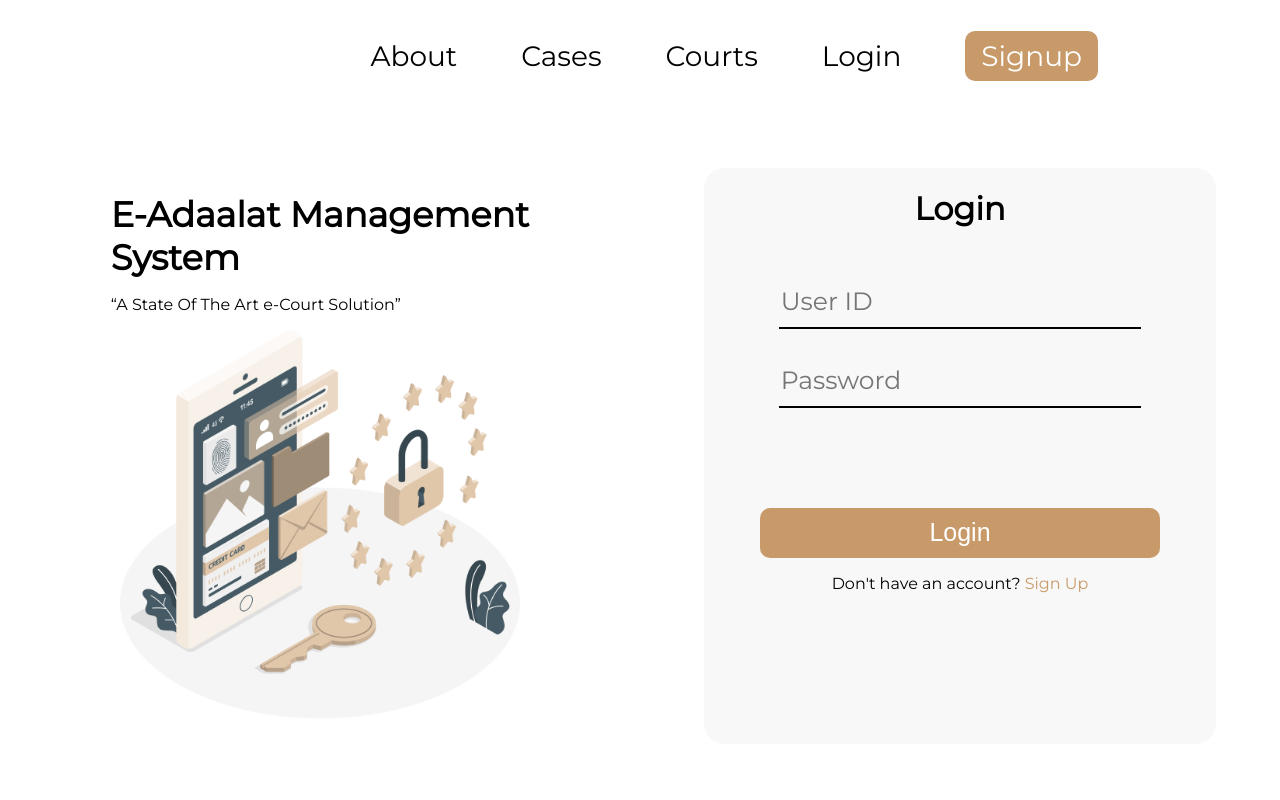
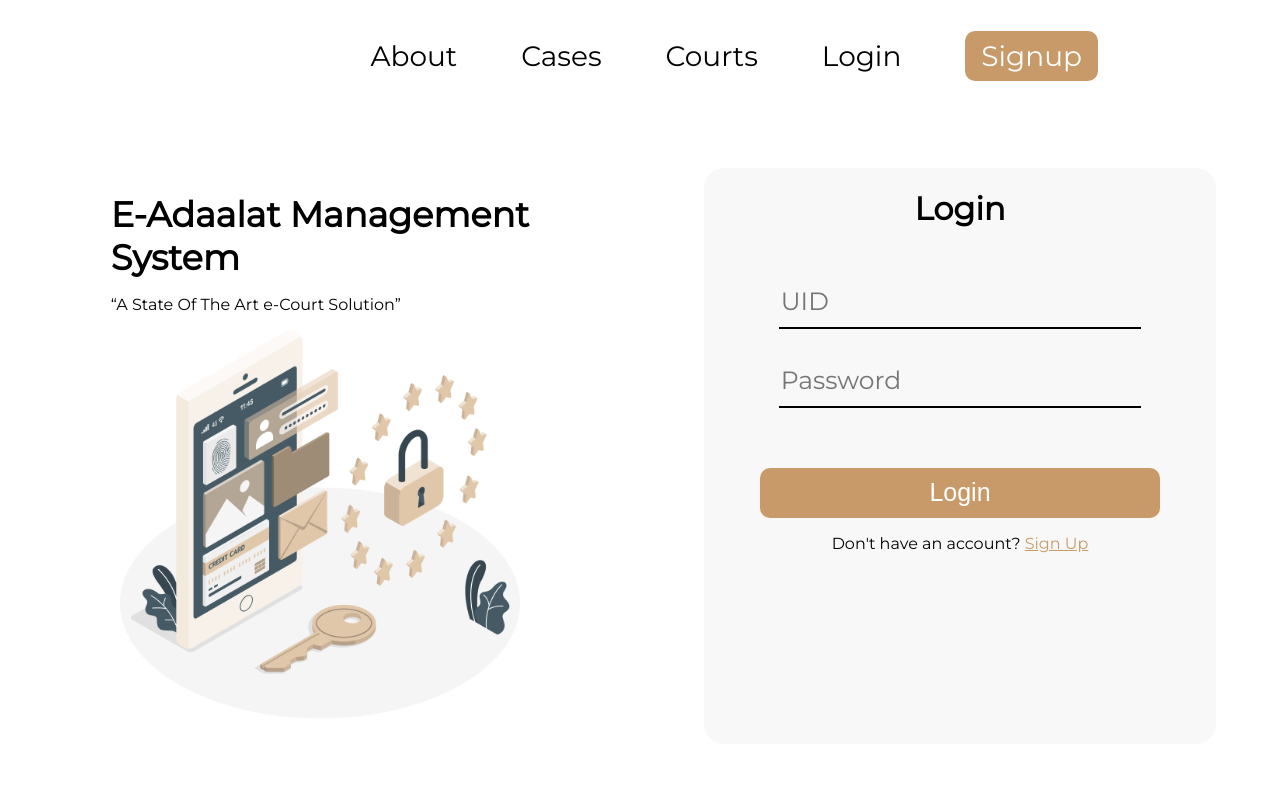
Before and after one commit to shivamdargan/e-court-management-system, a React (Create React App) app in the folder client/: page /login in a window 1280 px wide. Shown: the top 800 px of the page. Built offline with nearby package versions, Linux system fonts and the light colour scheme.

Commit message:
Login Dynamic

```diff
--- a/client/package.json
+++ b/client/package.json
@@ -10,6 +10,7 @@
     "react-dom": "^17.0.2",
     "react-router-dom": "^5.2.0",
     "react-scripts": "5.0.0",
+    "sweetalert": "^2.1.2",
     "web-vitals": "^2.1.4"
   },
   "scripts": {
--- a/client/src/components/Login/Login.js
+++ b/client/src/components/Login/Login.js
@@ -1,10 +1,82 @@
 import React from 'react'
 import '../../assets/css/login.css';
 import loginimg from '../../assets/media/login.png';
+import { useState } from 'react';
+import swal from 'sweetalert';
+import { Redirect } from 'react-router'
+import URL from '../../URL';
+const Login = () => {
 
-const Login = () => {
+    const[redirect,setRedirect] = useState(null)
+    const [userEnteredData, setuserEnteredData] = useState({
+        uid: "",
+        password: ""
+      })
+
+      const handleInput = (event) =>
+      {
+          const name = event.target.name;
+          const value = event.target.value;
+
+          setuserEnteredData({...userEnteredData, [name]:value })
+
+      }
+
+
+      const submitHandler = (event) =>
+      {
+          event.preventDefault()
+          const requestOptions = {
+              method: 'POST',
+              headers: { 'Content-Type': 'application/json' },
+              body:JSON.stringify(userEnteredData),
+              credentials: "include"
+              };
+              fetch(`${URL}/login/localUser`, requestOptions )
+              .then(async response => {
+                if(response.status === 400)
+                {
+                    swal({
+                        title: "Failed!",
+                        text: "Invalid Credentials, Please Try Again !",
+                        icon: "error",
+                      });
+                      return;
+                }
+                  response.json().then(data =>  {
+
+                      if(response.ok){
+
+                          swal({
+                            title: "Success!",
+                            text: "User Signed In Successfully",
+                            icon: "success",
+                          });
+                          setRedirect(<Redirect to="/dashboard"/>)
+
+                       }
+                      else{
+                        swal({
+                          title: "Failed!",
+                          text: "Invalid Credentials, Please Try Again !",
+                          icon: "error",
+                        });
+                          //throw response.json();
+                      }
+                    });
+
+                })
+                .catch(async (error) => {
+                  const errorMessage = await error;
+                  console.log(errorMessage)
+
+                })
+      }
+
+
   return (
     <div className='login'>
+        {redirect}
         <div className='login-left'>
             <div className='login-head'>
                 <h1>E-Adaalat Management</h1>
@@ -17,14 +89,15 @@ const Login = () => {
             <div className='login-box'>
                 <div className='login-content'>
                     <h1>Login</h1>
-                    <div className='form'>
-                        <input className='forminput' type="text" name="userid" placeholder='User ID'></input>
-                        <input className='forminput' type="password" name="password" placeholder='Password'></input>
-                    </div>
-                    <button className='loginbtn'>
-                        Login
-                    </button>
-                    <p>Don't have an account? <a className='signup-a'>Sign Up</a></p>
+                    <form className='form' id="loginForm">
+                        <input className='forminput' type="text" name="uid" placeholder='UID'  value = {userEnteredData.uid} onChange={handleInput}></input>
+                        <input className='forminput' type="password" name="password" placeholder='Password'  value = {userEnteredData.password} onChange={handleInput}></input>
+                        <a onClick={submitHandler}>
+                        <input className="signupbtn" form = "loginForm" type="submit" value="Login" />
+                        </a>
+                    </form>
+
+                    <p>Don't have an account? <a className='signup-a' href='/signUp'>Sign Up</a></p>
                 </div>
             </div>
         </div>
--- a/client/src/components/Signup/SignupLawyer.js
+++ b/client/src/components/Signup/SignupLawyer.js
@@ -1,10 +1,76 @@
 import React from 'react'
 import '../../assets/css/signup.css';
+import { useState } from 'react';
+import swal from 'sweetalert';
+import { Redirect } from 'react-router'
 import signupimg from '../../assets/media/signup.png';
 
 const SignupLawyer = () => {
+
+    const [redirect,setRedirect] = useState(null);
+    const [userEnteredData, setuserEnteredData] = useState({
+        name: "",
+        email: "",
+        uid: "",
+        password: "",
+        location:"",
+        type:"lawyer"
+    })
+
+    const handleInput = (event) =>
+    {
+        const name = event.target.name;
+        const value = event.target.value;
+
+        setuserEnteredData({...userEnteredData, [name]:value })
+
+    }
+
+    const submitHandler = (event) =>
+    {
+        event.preventDefault()
+        const requestOptions = {
+            method: 'POST',
+            headers: { 'Content-Type': 'application/json' },
+            body:JSON.stringify(userEnteredData),
+            credentials: "include"
+            };
+            fetch(`http://localhost:5000/register`, requestOptions )
+            .then(async response => {
+                response.json().then(data =>  {
+
+                    if(response.ok){
+
+                        swal({
+                          title: "Success!",
+                          text: "User Created Successfully",
+                          icon: "success",
+                        });
+                        setRedirect(<Redirect to="/login"/>)
+
+                     }
+                    else{
+                      swal({
+                        title: "Failed!",
+                        text: data._message === undefined ? "Already registered With Email Address":data._message,
+                        icon: "error",
+                      });
+                        //throw response.json();
+                    }
+                  });
+
+              })
+              .catch(async (error) => {
+                const errorMessage = await error;
+                console.log(errorMessage)
+
+              })
+    }
+
+
   return (
     <div className='signup'>
+        {redirect}
         <div className='signup-left'>
             <div className='signup-head'>
                 <h1>E-Adaalat Management</h1>
@@ -20,16 +86,18 @@ const SignupLawyer = () => {
                         <a href='./signup'>Signup as Judge</a>
                         <a href='/signuplawyer' style={{color:"#C89A69", textDecoration: "underline"}}>Signup as Lawyer</a>
                     </div>
-                    <div className='form'>
-                        <input className='forminput' type="text" name="name" placeholder='Name'></input>
-                        <input className='forminput' type="text" name="email" placeholder='Email'></input>
-                        <input className='forminput' type="password" name="password" placeholder='Password'></input>
-                        <input className='forminput' type="text" name="Uid" placeholder='UID'></input>
-                    </div>
-                    <button className='signupbtn'>
-                        Login
-                    </button>
-                    <p>Already have an account? <a className='signup-a'>Login</a></p>
+                    <form className='form' id="lawyerForm">
+                        <input className='forminput' type="text" name="name" placeholder='Name' value = {userEnteredData.name} onChange = {handleInput}></input>
+                        <input className='forminput' type="text" name="email" placeholder='Email' value = {userEnteredData.email} onChange = {handleInput}></input>
+                        <input className='forminput' type="password" name="password" placeholder='Password' value = {userEnteredData.password} onChange = {handleInput}></input>
+                        <input className='forminput' type="text" name="uid" placeholder='UID' value = {userEnteredData.uid} onChange = {handleInput}></input>
+                        <input className='forminput' type="text" name="location" placeholder='Location Based' value = {userEnteredData.location} onChange = {handleInput}></input>
+                        <a onClick={submitHandler}>
+                        <input className="signupbtn" form = "lawyerForm" type="submit" value="Sign Up" />
+                        </a>
+                    </form>
+
+                    <p>Already have an account? <a style={{textDecoration:"none"}}className='signup-a' href="/login">Login</a></p>
                 </div>
             </div>
         </div>
```
Also changed, not shown: 1 other file (tests, documents, lock files or other folders).
